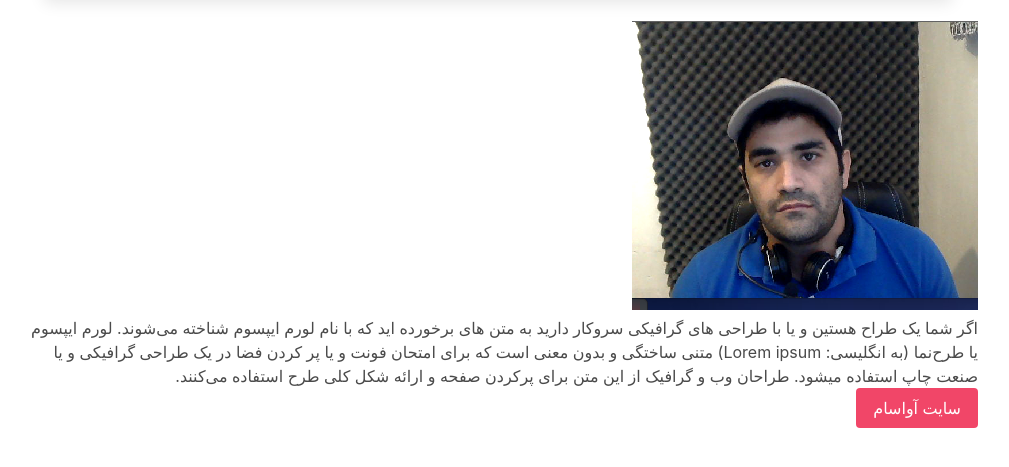
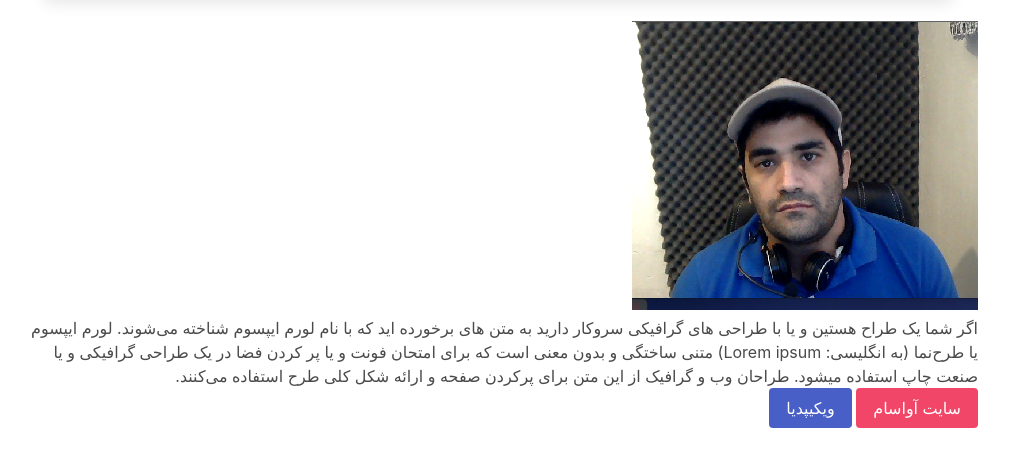
Before and after one commit to nikzad-avasam/android, a plain HTML site: page index.html in a window 1280 px wide. Shown: the part 151-618 px from the top of the page, without its empty margins (142-1151 px from the left). Drawn offline with Linux system fonts and the light colour scheme.

Commit message:
Update index.html

```diff
--- a/index.html
+++ b/index.html
@@ -17,6 +17,9 @@
       <a
          class="button is-danger"
          href="https://avasam.ir">سایت آواسام </a>
+       <a
+         class="button is-link"
+         href="https://wikipedia.org">ویکیپدیا </a>
       </div>
   </body>
 </html>
```
